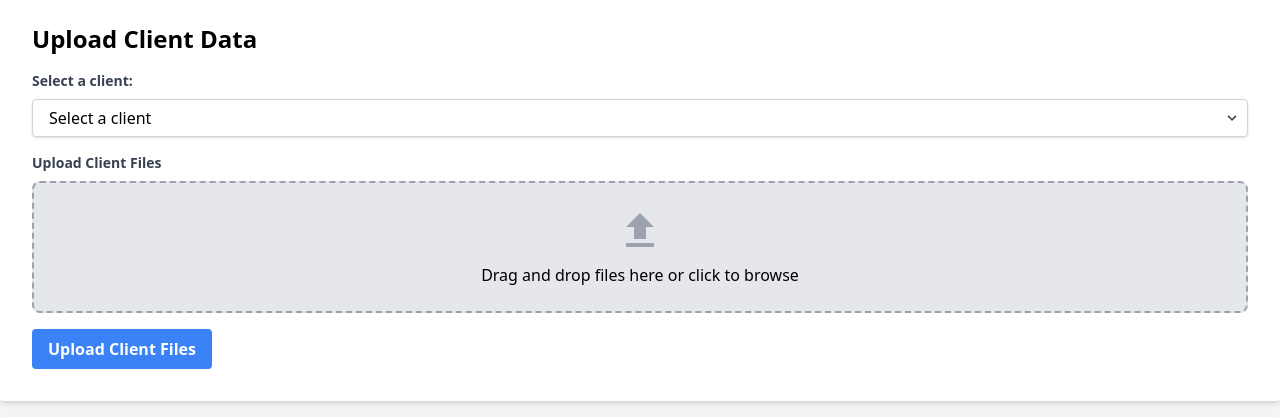
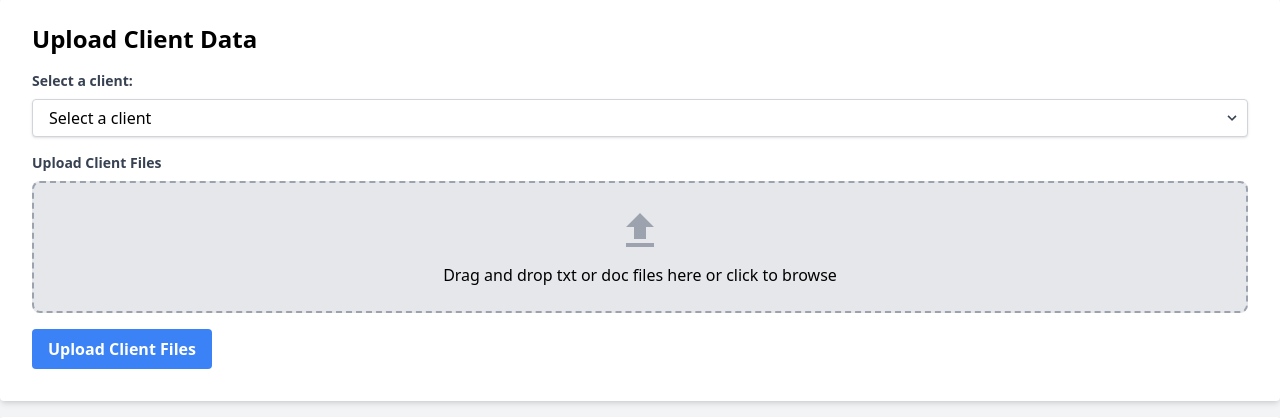
Before and after one commit to abduldattijo/podcast-matcher, a Flask app: page /upload_combined in a window 1280 px wide. Shown: the part 41-459 px from the top of the page. Run offline with Flask 3, Linux system fonts and the light colour scheme; data that the repository does not hold is empty; some libraries are stand-ins or nearby versions.

Commit message:
added filter functionality and text in client section

```diff
--- a/templates/upload.html
+++ b/templates/upload.html
@@ -69,7 +69,7 @@
                         <svg class="mx-auto h-12 w-12 text-gray-400" fill="currentColor" viewBox="0 0 24 24">
                             <path d="M9 16h6v-6h4l-7-7-7 7h4v6zm-4 2h14v2H5v-2z"/>
                         </svg>
-                        <p class="text-center mt-2">Drag and drop files here or click to browse</p>
+                        <p class="text-center mt-2">Drag and drop txt or doc files here or click to browse</p>
                     </div>
                     <input type="file" id="clientFiles" name="files" multiple class="hidden" onchange="handleFileSelect(event)">
                     <div id="selectedClientFiles" class="mt-2 space-y-2"></div>
```
